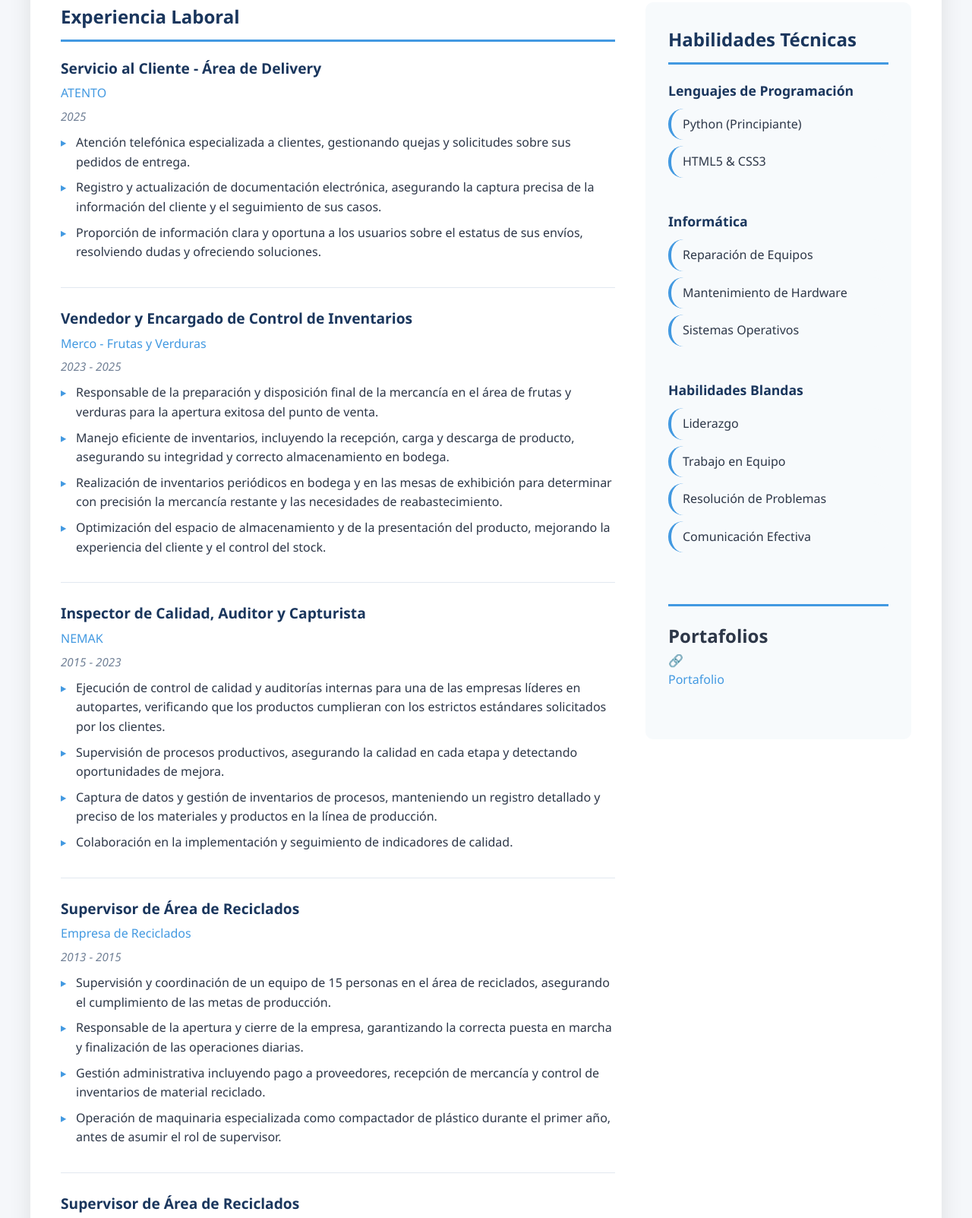
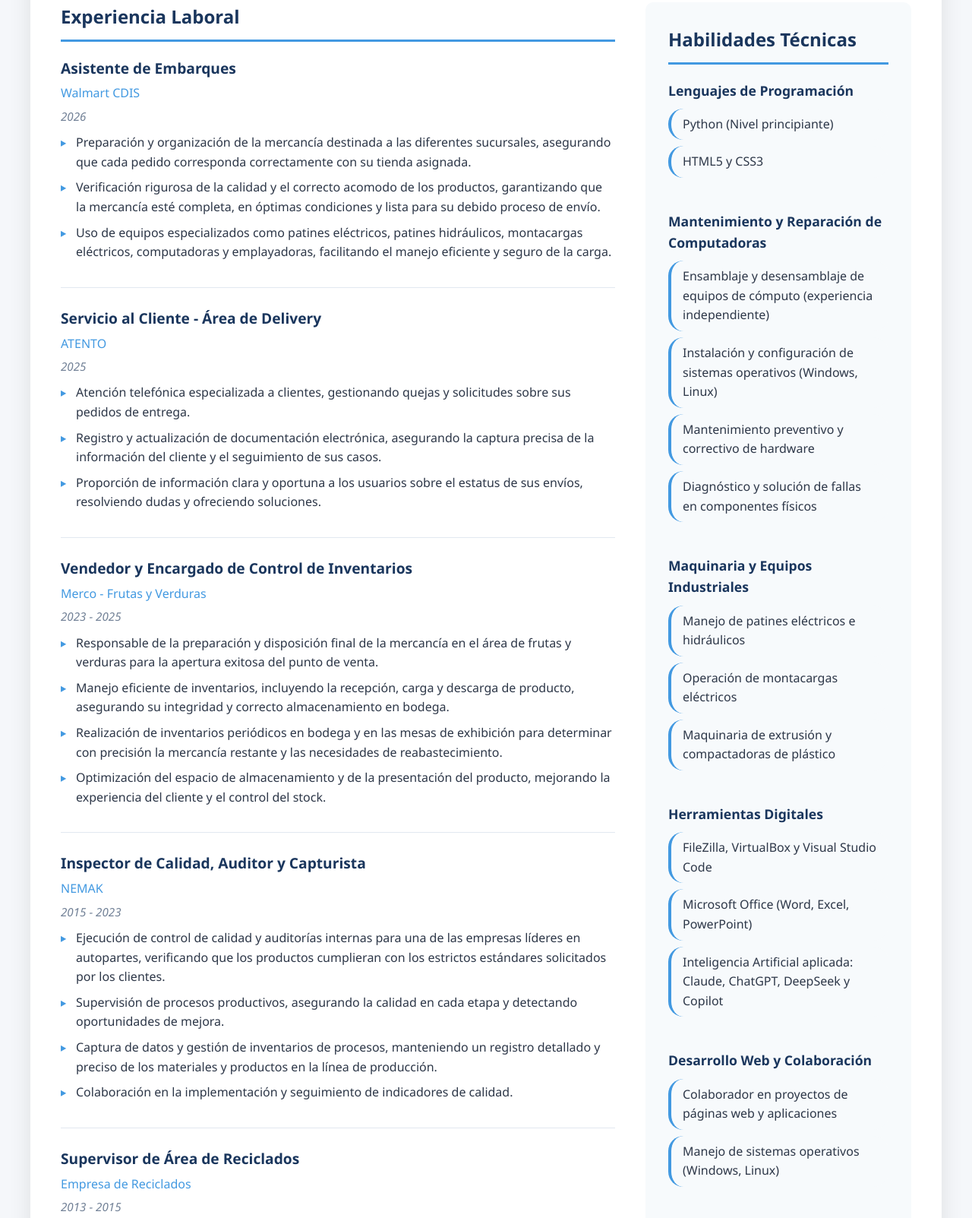
Before and after one commit to 68472mago-commits/cv2, a plain HTML site: page index.html in a window 1280 px wide. Shown: the part 466-2069 px from the top of the page at 76% size. Drawn offline with Linux system fonts and the light colour scheme.

Commit message:
Update index.html

```diff
--- a/index.html
+++ b/index.html
@@ -36,6 +36,18 @@
                 <section class="section">
                     <h2 class="section-title">Experiencia Laboral</h2>
 
+                      <!-- walmart) -->
+                   <div class="experience-item">
+                    <div class="job-title">Asistente de Embarques</div>
+                    <div class="company">Walmart CDIS</div>
+                    <div class="date">2026</div>
+                    <ul class="responsibilities">
+                        <li>Preparación y organización de la mercancía destinada a las diferentes sucursales, asegurando que cada pedido corresponda correctamente con su tienda asignada.</li>
+                        <li>Verificación rigurosa de la calidad y el correcto acomodo de los productos, garantizando que la mercancía esté completa, en óptimas condiciones y lista para su debido proceso de envío.</li>
+                        <li>Uso de equipos especializados como patines eléctricos, patines hidráulicos, montacargas eléctricos, computadoras y emplayadoras, facilitando el manejo eficiente y seguro de la carga.</li>
+                    </ul>
+                    </div>
+
                     <!-- ATENTO (Call Center) -->
                     <div class="experience-item">
                         <div class="job-title">Servicio al Cliente - Área de Delivery</div>
@@ -47,7 +59,6 @@
                             <li>Proporción de información clara y oportuna a los usuarios sobre el estatus de sus envíos, resolviendo dudas y ofreciendo soluciones.</li>
                         </ul>
                     </div>
-
                     <!-- MERCO (Vendedor de Frutas) -->
                     <div class="experience-item">
                         <div class="job-title">Vendedor y Encargado de Control de Inventarios</div>
@@ -89,7 +100,7 @@
 
                     <!-- Plásticos y Molduras -->
                     <div class="experience-item">
-                        <div class="job-title">Supervisor de Área de Reciclados</div>
+                        <div class="job-title">Cordinador</div>
                         <div class="company">Plásticos y Molduras</div>
                         <div class="date">2010 - 2013</div>
                         <ul class="responsibilities">
@@ -111,7 +122,7 @@
                     </div>
                 </section>
             </div>
-
+<!--habilidades-->
             <div class="sidebar">
                 <section class="section">
                     <h2 class="section-title">Habilidades Técnicas</h2>
@@ -120,32 +131,59 @@
                         <div class="skill-category">
                             <h4>Lenguajes de Programación</h4>
                             <ul class="skill-list">
-                                <li>Python (Principiante)</li>
-                                <li>HTML5 & CSS3</li>
+                                <li>Python (Nivel principiante)</li>
+                                <li>HTML5 y CSS3</li>
                             </ul>
                         </div>
 
                         <div class="skill-category">
-                            <h4>Informática</h4>
+                            <h4>Mantenimiento y Reparación de Computadoras</h4>
                             <ul class="skill-list">
-                                <li>Reparación de Equipos</li>
-                                <li>Mantenimiento de Hardware</li>
-                                <li>Sistemas Operativos</li>
+                                <li>Ensamblaje y desensamblaje de equipos de cómputo (experiencia independiente)</li>
+                                <li>Instalación y configuración de sistemas operativos (Windows, Linux)</li>
+                                <li>Mantenimiento preventivo y correctivo de hardware</li>
+                                <li>Diagnóstico y solución de fallas en componentes físicos</li>
+                            </ul>
+                        </div>
+
+                        <div class="skill-category">
+                            <h4>Maquinaria y Equipos Industriales</h4>
+                            <ul class="skill-list">
+                                <li>Manejo de patines eléctricos e hidráulicos</li>
+                                <li>Operación de montacargas eléctricos</li>
+                                <li>Maquinaria de extrusión y compactadoras de plástico</li>
+                            </ul>
+                        </div>
+
+                        <div class="skill-category">
+                            <h4>Herramientas Digitales</h4>
+                            <ul class="skill-list">
+                                <li>FileZilla, VirtualBox y Visual Studio Code</li>
+                                <li>Microsoft Office (Word, Excel, PowerPoint)</li>
+                                <li>Inteligencia Artificial aplicada: Claude, ChatGPT, DeepSeek y Copilot</li>
+                            </ul>
+                        </div>
+
+                        <div class="skill-category">
+                            <h4>Desarrollo Web y Colaboración</h4>
+                            <ul class="skill-list">
+                                <li>Colaborador en proyectos de páginas web y aplicaciones</li>
+                                <li>Manejo de sistemas operativos (Windows, Linux)</li>
                             </ul>
                         </div>
 
                         <div class="skill-category">
                             <h4>Habilidades Blandas</h4>
                             <ul class="skill-list">
-                                <li>Liderazgo</li>
-                                <li>Trabajo en Equipo</li>
-                                <li>Resolución de Problemas</li>
-                                <li>Comunicación Efectiva</li>
+                                <li>Liderazgo y trabajo en equipo</li>
+                                <li>Resolución de problemas y toma de decisiones</li>
+                                <li>Comunicación efectiva y atención al cliente</li>
+                                <li>Autonomía y gestión de proyectos personales</li>
                             </ul>
                         </div>
                     </div>
                 </section>
-
+                <!--portafolio-->
                 <p class="section-title"></p>
                 <ul class="link-list">
                 <section class="section">
```
